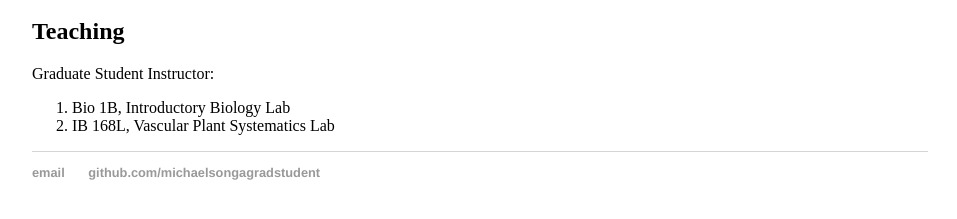
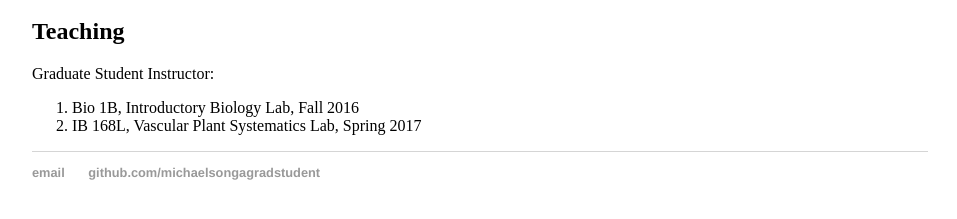
Before and after one commit to MichaelSongAGradStudent/MichaelSongAGradStudent.github.io, a Jekyll site: the page built from cv/index.html, in a window 1280 px wide. Shown: the part 291-510 px from the top of the page, without its empty margins (160-1117 px from the left). Built offline with Jekyll 4.4.1, drawn with Linux system fonts in a browser that asks for light colours.

Commit message:
Update index.html

```diff
--- a/cv/index.html
+++ b/cv/index.html
@@ -10,9 +10,9 @@ title: A Simple CV
 	  <li>Coate, J. E., Song, M. J., Bombarely, A. and Doyle, J. J. (2016), Expression-level support for gene dosage sensitivity in three Glycine subgenus Glycine polyploids and their diploid progenitors. New Phytol, 212: 1083–1093. doi:10.1111/nph.14090</li>
   </ol>
   <h2>Teaching</h2>
-	Graduate Student Instructor:
+Graduate Student Instructor:
 	<ol>
-		<li>Bio 1B, Introductory Biology Lab</li>
-		<li>IB 168L, Vascular Plant Systematics Lab</li>
+		<li>Bio 1B, Introductory Biology Lab, Fall 2016</li>
+		<li>IB 168L, Vascular Plant Systematics Lab, Spring 2017</li>
   	</ol>
 </div>
```
